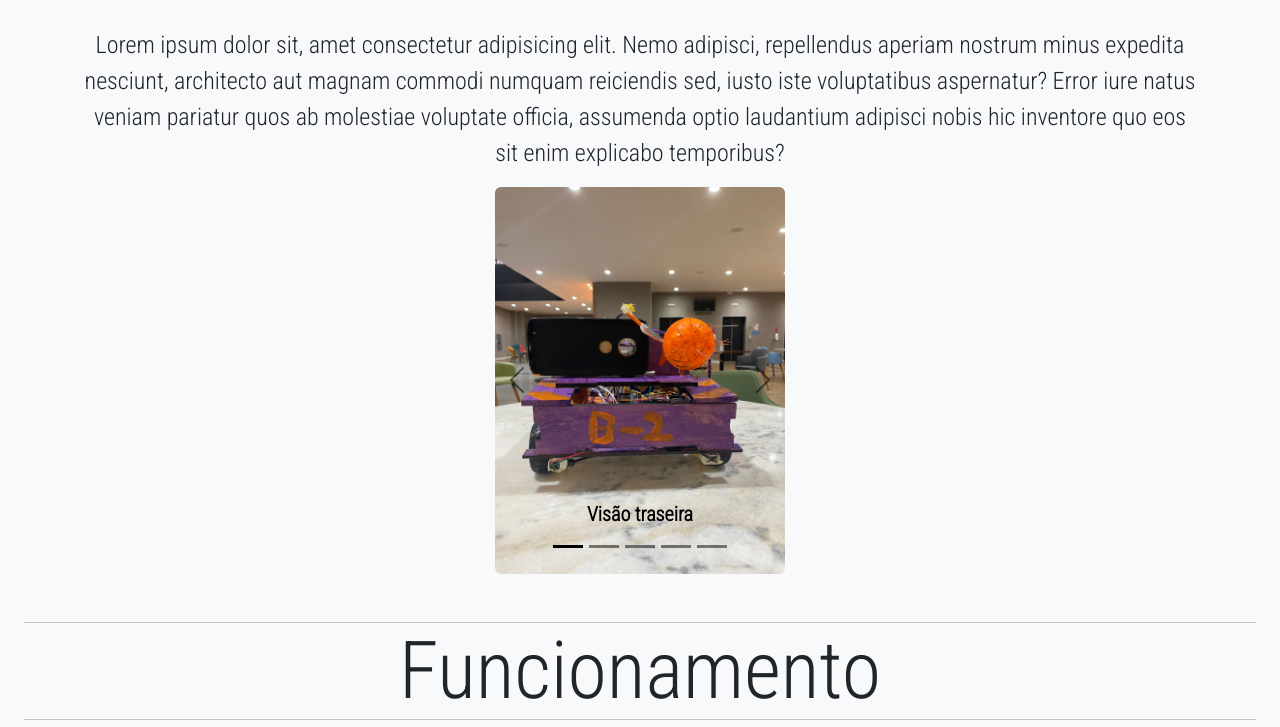
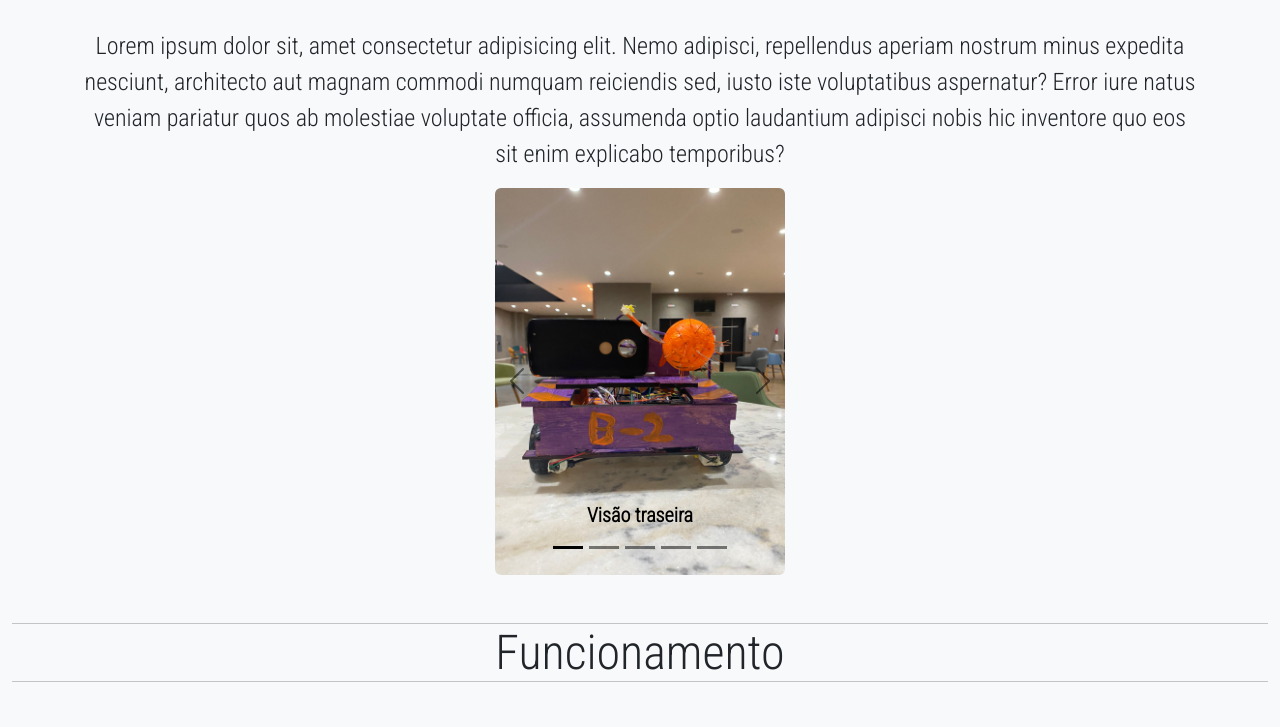
Before and after one commit to morodlucas/Site-robocup-atrom, a plain HTML site: page index.html in a window 1280 px wide. Shown: the part 225-952 px from the top of the page. Drawn offline with nearby package versions, Linux system fonts and the light colour scheme.

Commit message:
nav & title text uptade

```diff
--- a/css/style.css
+++ b/css/style.css
@@ -12,5 +12,5 @@ body{
 }
 
 .title-text{
-    font-size: 500%;
+    font-size: 3rem;
 }
--- a/index.html
+++ b/index.html
@@ -17,7 +17,7 @@
 
 
 
-    <nav class="fw-bold navbar navbar-expand-lg bg-light">
+    <nav class="fw-bold navbar navbar-expand-lg bg-light border border-dark border-opacity-25 border-start-0 border-end-0 border-top-0">
         <div class="container-fluid">
             <a class="navbar-brand" href="#">Robo Cup 2022</a>
             <button class="navbar-toggler" type="button" data-bs-toggle="collapse"
@@ -131,7 +131,11 @@
 
     <div class="container-fluid">
 
-        <h1 class="text-center my-5 title-text border border-dark border-opacity-25 border-start-0 border-end-0">Funcionamento</h1>
+        <div class="row">
+
+            <h1 class="text-center my-5 title-text border border-dark border-opacity-25 border-start-0 border-end-0 col-md-12 col-12">Funcionamento</h1>
+
+        </div>
 
     </div>
 
```
